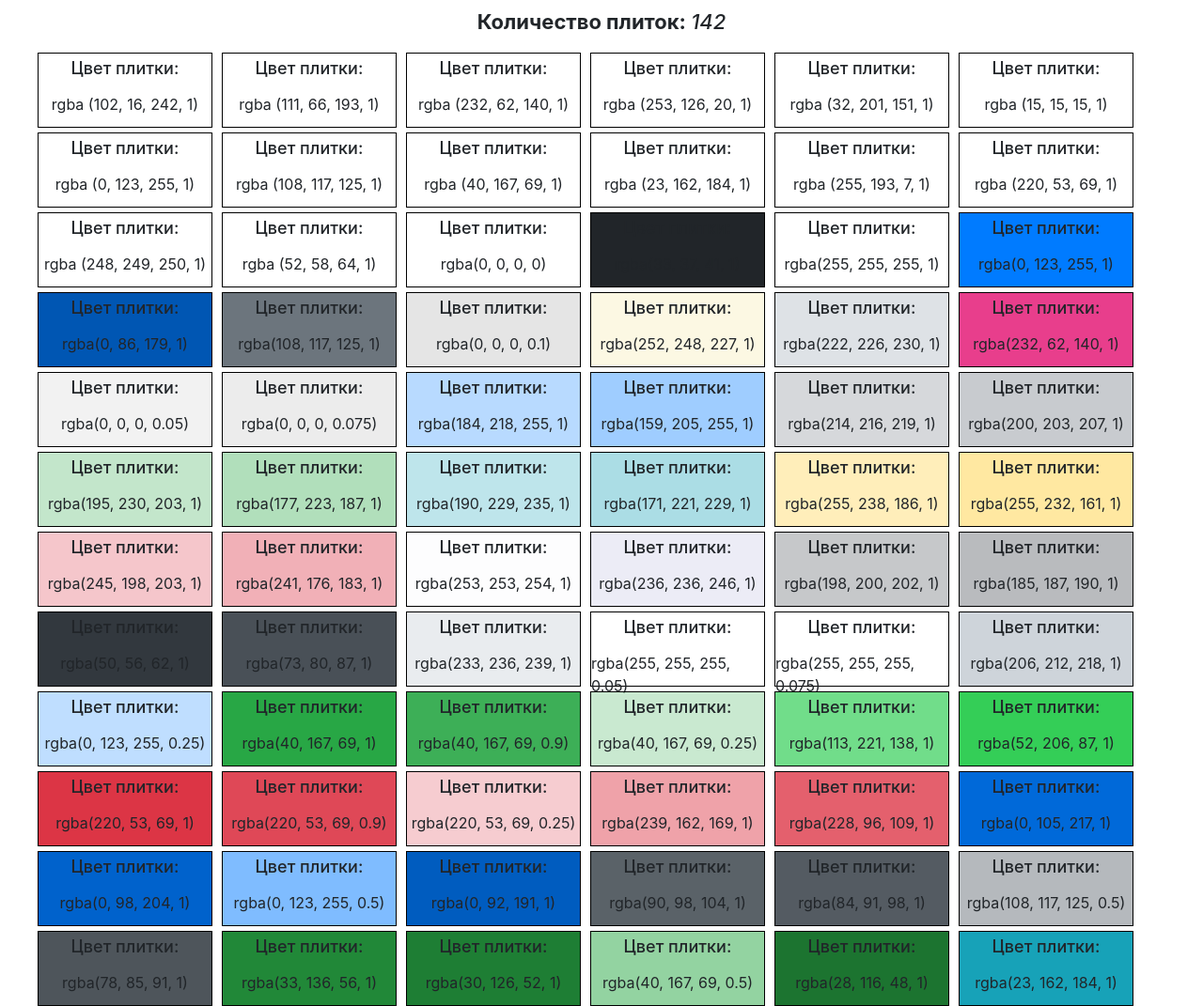
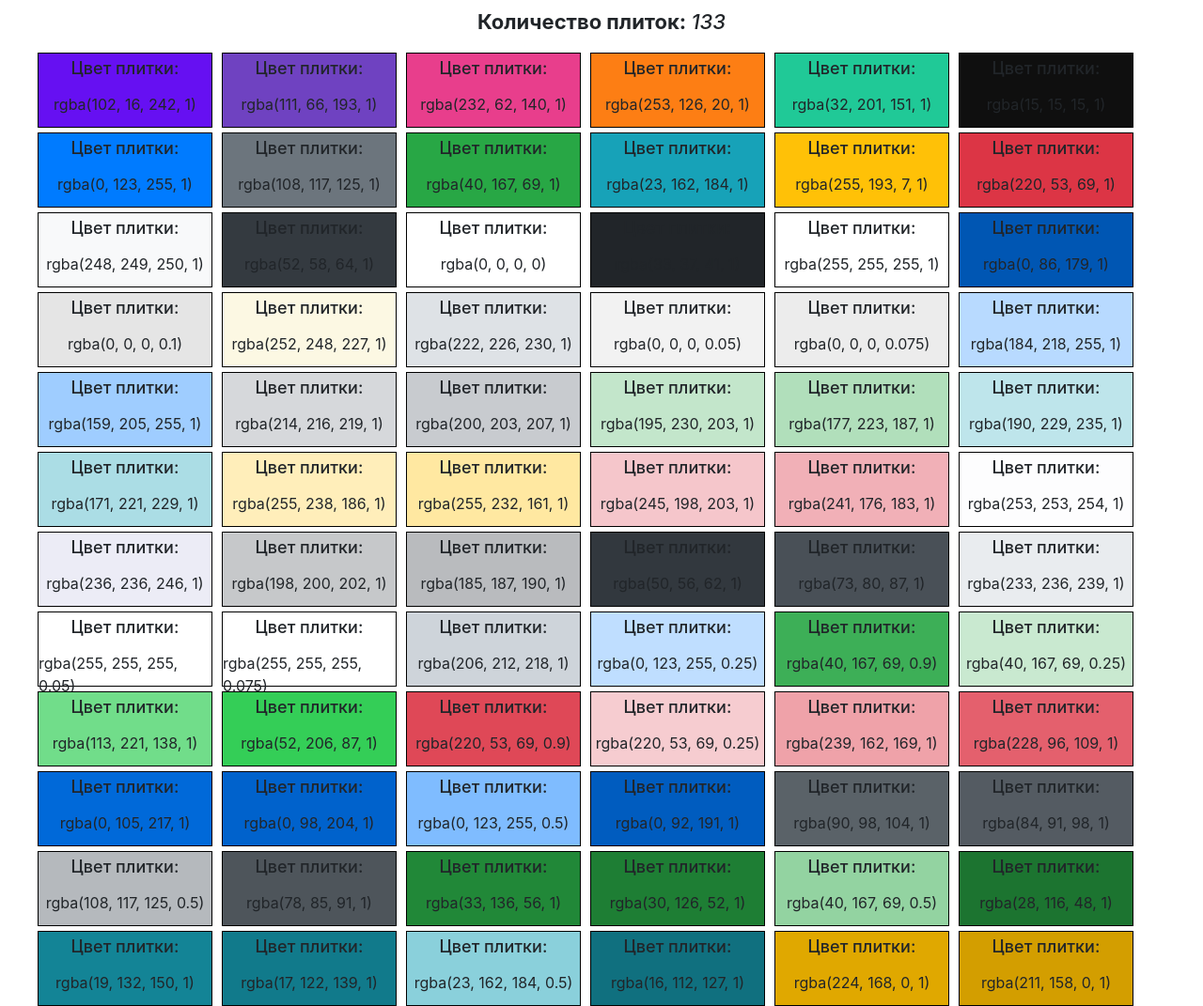
Before and after one commit to argostellar/CFT-test, a plain HTML site: page index.html in a window 1280 px wide. Shown: the top 1071 px of the page at 94% size. Drawn offline with Linux system fonts and the light colour scheme.

Commit message:
Добавление комментариев в js-файл

```diff
--- a/main.js
+++ b/main.js
@@ -10,18 +10,18 @@
 
     let styleSheets = document.styleSheets;
     let cssRules = Array.from(styleSheets[0].cssRules);
-    let colors = cssRules[0];
-    let colors2 = cssRules[1];
 
-    let cssRulesColors = []; // глобальный массив цветов
+    let cssRulesColors = []; // глобальный массив цветов, куда будут записаны все цвета из CSS
 
-    let testRegExp = /(#\w{3,6})/gm;
+    // регулярные выражения, используемые для поиска цветов
     let hexRegExp = /(#\w{3,6})/gm;
-    let rgbRegExp = /(rgb(?:\s|\b)\(\d{1,3},\s\d{1,3},\s\d{1,3}\))/gm;
-    let rgbaRegExp = /(rgba(?:\s|\b)\(\d{1,3},\s\d{1,3},\s\d{1,3},\s(?:(?:\d{0,1}\.\d+)|(?:[1|0]))\))/gm;
+    let rgbRegExp = /(rgb\b\(\d{1,3},\s\d{1,3},\s\d{1,3}\))/gm;
+    let rgbaRegExp = /(rgba\b\(\d{1,3},\s\d{1,3},\s\d{1,3},\s(?:(?:\d{0,1}\.\d+)|(?:[1|0]))\))/gm;
 
+    // массив регулярных выражений
     let regExps = [hexRegExp, rgbRegExp, rgbaRegExp];
 
+    // функция конвертации HEX цветов в RGBA цвета
     let convertHexToRgba = function (hex) {
         let r, g, b = '';
         let a = 1;
@@ -37,18 +37,20 @@
                 g = parseInt(hex.substring(1, 2), 16);
                 b = parseInt(hex.substring(2, 3), 16);
             }
-            let convertedValue = 'rgba (' + r + ', ' + g + ', ' + b + ', ' + a + ')';
+            let convertedValue = 'rgba(' + r + ', ' + g + ', ' + b + ', ' + a + ')';
             return convertedValue;
         }
         return hex;
     };
 
+    // функция конвертации RGB цветов в RGBA цвета
     let convertRgbToRgba = function (rgb) {
         rgb = rgb.replace(')', ', ');
         rgb = rgb.replace('(', 'a(');
         return rgb + '1)';
     };
 
+    // функция удаления одинаковых элементов внутри одного массива
     let removeEqualWithin = function (array) {
         let finalValues = [];
         let estimatedValues = array.slice();
@@ -60,6 +62,7 @@
         return finalValues;
     };
 
+    // функция, удаляющая значения из текущего массива, при обнаружении одинаковых в глобальном
     let removeEqual = function (globalValues, currentValues) {
         if (globalValues.length === 0) {
             return currentValues;
@@ -76,6 +79,7 @@
         };
     };
 
+    // функция извлечения цветов из текста CSS правила
     let getColorValue = function (cssString) {
         let colorValues = [];
         for (let i = 0; i < regExps.length; i++) {
@@ -99,6 +103,7 @@
         return colorValues;
     };
 
+    // функция извлечения цветов из CSS правила
     let getRuleColors = function (cssRule) {
         let cssTextValue = cssRule.cssText;
         let selectorTextValue = cssRule.selectorText;
@@ -106,6 +111,7 @@
         return ruleColors;
     };
 
+    // функция собирающая цвета из CSS в глобальный массив
     let collectStyleSheetsColors = function (cssRules) {
         cssRules.forEach(rule => {
             let uncheckedColors = getRuleColors(rule);
@@ -115,12 +121,12 @@
         });
     };
 
+    // функция создания цветовой плитки (используя шаблон)
     let createColorTile = function (color) {
         let colorTile = template.cloneNode(true);
         let colorName = colorTile.querySelector('.color-tile__name');
 
         colorTile.style.backgroundColor = color;
-        colorTile.style.boxSizing = 'border-box';
         colorTile.style.border = '1px solid black';
 
         colorName.textContent = color;
@@ -128,6 +134,7 @@
         return colorTile;
     };
 
+    // функция рендера плиток (используя глобальный массив цветов)
     let renderTiles = function (colors) {
         colors.forEach(color => {
             let currentTile = createColorTile(color);
@@ -136,12 +143,14 @@
         tileList.appendChild(fragment);
     };
 
+    // функция исполнения программы
     let executeTask = function () {
     	collectStyleSheetsColors(cssRules);
     	tilesCounter.textContent = cssRulesColors.length;
     	renderTiles(cssRulesColors);
     };
 
+    // исполнение программы (вызов функции)
     executeTask();
 
 })();
```
Also changed, not shown: main.css.
